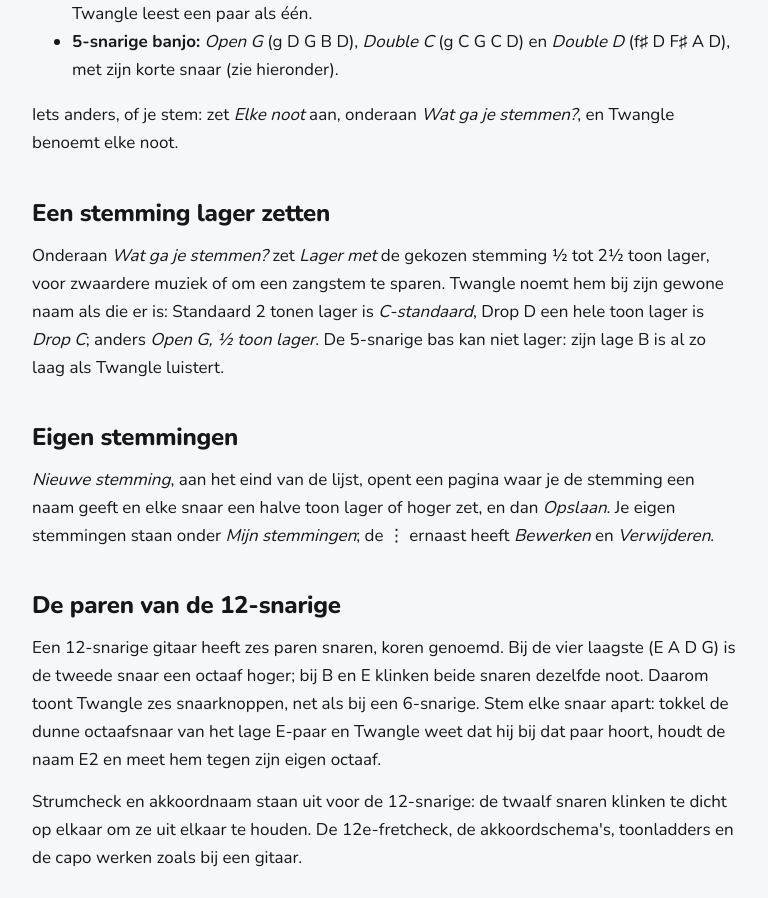
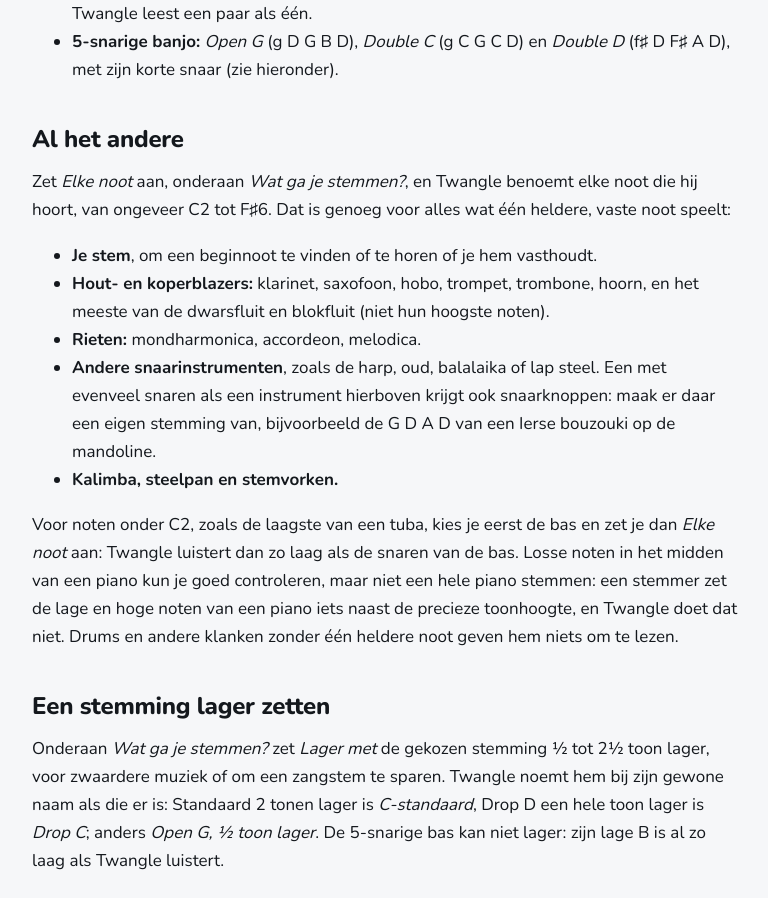
Before and after one commit to Klaboukes/klaboukes.github.io, a plain HTML site: page nl/instruments.html in a window 1280 px wide. Shown: the part 951-1849 px from the top of the page, without its empty margins (92-860 px from the left). Drawn offline with Linux system fonts and the light colour scheme.

Commit message:
Update the website

```diff
--- a/nl/instruments.html
+++ b/nl/instruments.html
@@ -42,7 +42,16 @@
         <li><b>Mandoline:</b> G D A E, vier paren snaren die gelijk gestemd zijn; stem elke snaar, Twangle leest een paar als één.</li>
         <li><b>5-snarige banjo:</b> <i>Open G</i> (g D G B D), <i>Double C</i> (g C G C D) en <i>Double D</i> (f♯ D F♯ A D), met zijn korte snaar (zie hieronder).</li>
       </ul>
-      <p>Iets anders, of je stem: zet <i>Elke noot</i> aan, onderaan <i>Wat ga je stemmen?</i>, en Twangle benoemt elke noot.</p>
+      <h2>Al het andere</h2>
+      <p>Zet <i>Elke noot</i> aan, onderaan <i>Wat ga je stemmen?</i>, en Twangle benoemt elke noot die hij hoort, van ongeveer C2 tot F♯6. Dat is genoeg voor alles wat één heldere, vaste noot speelt:</p>
+      <ul>
+        <li><b>Je stem</b>, om een beginnoot te vinden of te horen of je hem vasthoudt.</li>
+        <li><b>Hout- en koperblazers:</b> klarinet, saxofoon, hobo, trompet, trombone, hoorn, en het meeste van de dwarsfluit en blokfluit (niet hun hoogste noten).</li>
+        <li><b>Rieten:</b> mondharmonica, accordeon, melodica.</li>
+        <li><b>Andere snaarinstrumenten</b>, zoals de harp, oud, balalaika of lap steel. Een met evenveel snaren als een instrument hierboven krijgt ook snaarknoppen: maak er daar een eigen stemming van, bijvoorbeeld de G D A D van een Ierse bouzouki op de mandoline.</li>
+        <li><b>Kalimba, steelpan en stemvorken.</b></li>
+      </ul>
+      <p>Voor noten onder C2, zoals de laagste van een tuba, kies je eerst de bas en zet je dan <i>Elke noot</i> aan: Twangle luistert dan zo laag als de snaren van de bas. Losse noten in het midden van een piano kun je goed controleren, maar niet een hele piano stemmen: een stemmer zet de lage en hoge noten van een piano iets naast de precieze toonhoogte, en Twangle doet dat niet. Drums en andere klanken zonder één heldere noot geven hem niets om te lezen.</p>
 
       <h2>Een stemming lager zetten</h2>
       <p>Onderaan <i>Wat ga je stemmen?</i> zet <i>Lager met</i> de gekozen stemming ½ tot 2½ toon lager, voor zwaardere muziek of om een zangstem te sparen. Twangle noemt hem bij zijn gewone naam als die er is: Standaard 2 tonen lager is <i>C-standaard</i>, Drop D een hele toon lager is <i>Drop C</i>; anders <i>Open G, ½ toon lager</i>. De 5-snarige bas kan niet lager: zijn lage B is al zo laag als Twangle luistert.</p>
```
Also changed, not shown: instruments.html (+10 -1 lines).
